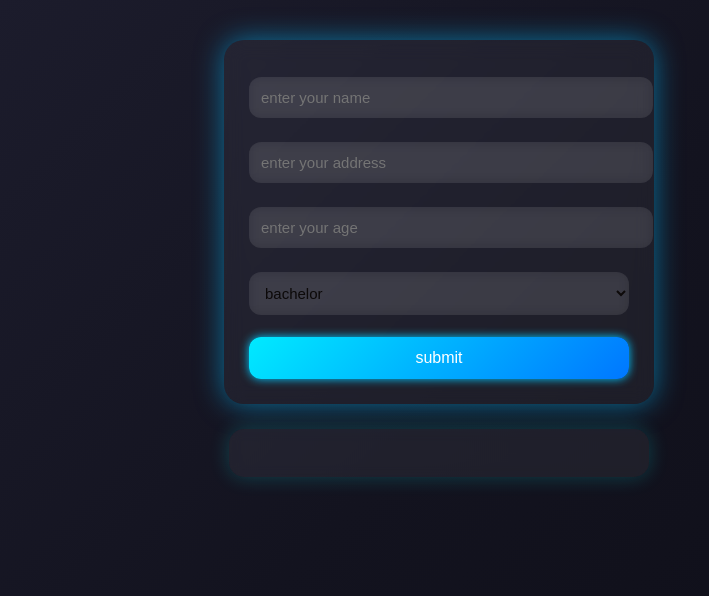
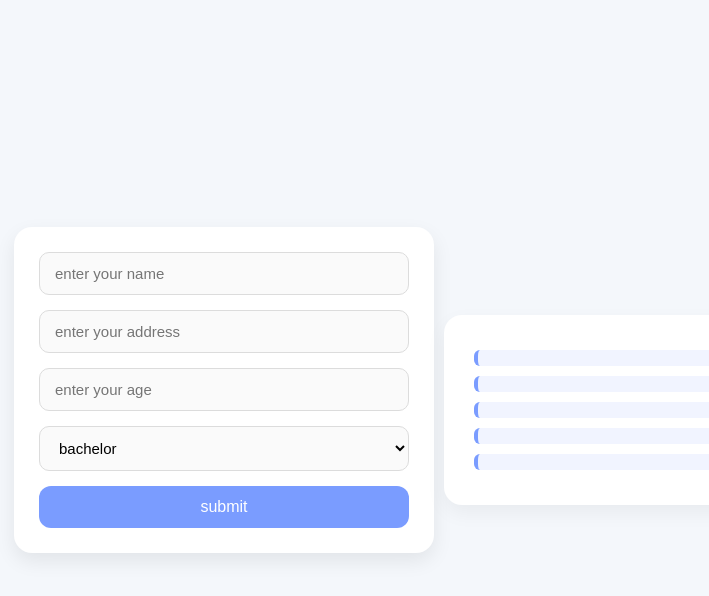
Before and after one commit to Izharshams/teacher-hiring-assignment, a plain HTML site: page index.html in a window 1280 px wide. Shown: the whole page, without its empty margins (201-910 px from the left). Drawn offline with Linux system fonts and the light colour scheme.

Commit message:
teacher hiring input field update css

```diff
--- a/style.css
+++ b/style.css
@@ -1,103 +1,112 @@
-body {
+/* Reset & body styling (same as before) */
+* {
   margin: 0;
   padding: 0;
-  background: linear-gradient(135deg, #1e1e2f, #13131f, #0d0d16);
-  font-family: Poppins, sans-serif;
-  display: flex;
-  flex-direction: column;
-  align-items: center;
-  justify-content: flex-start;
-  min-height: 100vh;
-  padding-top: 40px;
+  box-sizing: border-box;
+  font-family: "Poppins", sans-serif;
 }
 
-.main {
-  width: 90%;
-  max-width: 380px;
-  background: rgba(255, 255, 255, 0.05);
-  padding: 25px;
-  border-radius: 20px;
-  backdrop-filter: blur(10px);
-  box-shadow: 0px 0px 25px rgba(0, 255, 255, 0.3), inset 0px 0px 15px rgba(255, 255, 255, 0.05);
-  animation: glowCard 4s ease-in-out infinite;
+body {
+  background: #f4f7fb;
+  display: flex;
+  justify-content: center;
+  align-items: center;
+  min-height: 100vh;
+  padding: 20px;
 }
 
-@keyframes glowCard {
-  0% { box-shadow: 0px 0px 20px rgba(0,255,255,0.4); }
-  50% { box-shadow: 0px 0px 35px rgba(0,150,255,0.7); }
-  100% { box-shadow: 0px 0px 20px rgba(0,255,255,0.4); }
+/* Main form container */
+.main {
+  width: 100%;
+  max-width: 420px;
+  background: #ffffff;
+  padding: 25px;
+  border-radius: 18px;
+  box-shadow: 0px 8px 20px rgba(0,0,0,0.08);
+  transition: 0.3s ease;
+  margin-bottom: 20px; /* spacing below main box */
 }
 
+.main:hover {
+  transform: translateY(-3px);
+}
 
 .main input,
 .main select {
   width: 100%;
-  padding: 12px;
-  margin: 12px 0;
+  padding: 12px 15px;
+  margin-bottom: 15px;
   font-size: 15px;
-  color: #0d0a0a;
-  border: none;
-  border-radius: 12px;
+  border: 1.5px solid #dcdcdc;
+  border-radius: 10px;
   outline: none;
-  background: rgba(255, 255, 255, 0.08);
-  backdrop-filter: blur(6px);
-  transition: 0.3s;
+  transition: 0.2s;
+  background: #fafafa;
 }
 
 .main input:focus,
 .main select:focus {
-  transform: scale(1.04);
-  box-shadow: 0px 0px 15px #00eaff;
+  border-color: #7a9cff;
+  background: #ffffff;
+  box-shadow: 0 0 5px rgba(122, 156, 255, 0.4);
 }
 
-
-
-button {
+.main button {
   width: 100%;
+  background: #7a9cff;
+  border: none;
   padding: 12px;
-  border: none;
-  background: linear-gradient(135deg, #00eaff, #0077ff);
-  color: white;
+  border-radius: 12px;
+  color: #fff;
   font-size: 16px;
-  border-radius: 12px;
   cursor: pointer;
-  margin-top: 10px;
   transition: 0.3s;
-  box-shadow: 0 0 10px #00c8ff;
 }
 
-button:hover {
-  transform: translateY(-3px) scale(1.03);
-  box-shadow: 0 0 20px #0099ff;
+.main button:hover {
+  background: #5c80f0;
 }
 
-
+/* Dynamic data box — hidden by default */
 .dinymic {
-  width: 90%;
-  max-width: 380px;
-  margin-top: 25px;
-  padding: 20px;
-  background: rgba(255, 255, 255, 0.06);
-  border-radius: 15px;
-  text-align: center;
-  color: white;
-  backdrop-filter: blur(6px);
-  box-shadow: 0px 0px 20px rgba(0,255,255,0.2);
+  /* display: none;      */
+  width: 100%;
+  max-width: 420px;
+  background: #ffffff;
+  padding: 25px 20px 25px 30px; /* more left padding for separation */
+  border-radius: 18px;
+  margin-top: 20px;
+  margin-left: 10px;
+  box-shadow: 0px 8px 20px rgba(0,0,0,0.05);
 }
 
 .dinymic h3 {
-  margin: 8px 0;
-  font-weight: 400;
+  font-size: 16px;
+  font-weight: 500;
+  color: #444;
+  margin: 10px 0;
+  padding: 8px;
+  background: #f1f4ff;
+  border-left: 4px solid #7a9cff;
+  border-radius: 6px;
+
+  /* optionally indent text a little more */
+  padding-left: 14px;
 }
 
-
-@media (max-width: 480px) {
+/* Responsive (small screens) */
+@media (max-width: 500px) {
   .main, .dinymic {
-    max-width: 95%;
     padding: 20px;
+    border-radius: 12px;
   }
 
-  button {
+  .main input, .main select, .main button {
     font-size: 14px;
+    padding: 10px 12px;
+  }
+
+  .dinymic h3 {
+    font-size: 15px;
   }
 }
```
Also changed, not shown: app.js (line endings or trailing spaces).
